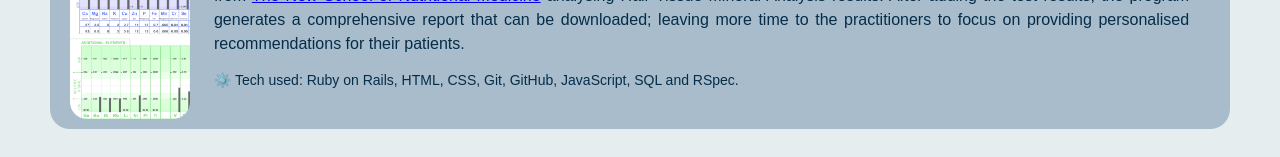
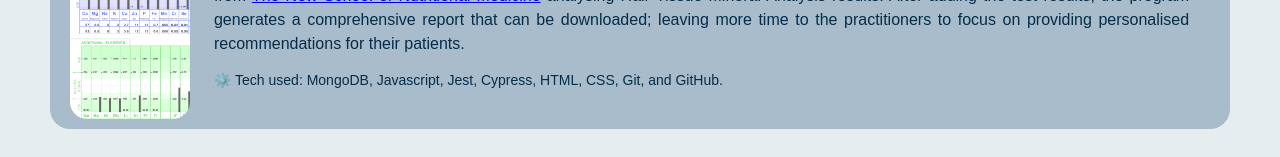
Before and after one commit to Pensano-dev/Pensano-dev, a React (Create React App) app: page /#/our-projects in a window 1280 px wide. Shown: the part 303-460 px from the top of the page. Built offline with nearby package versions, Linux system fonts and the light colour scheme.

Commit message:
Update HTMA tech

```diff
--- a/src/components/OurProjects/OurProjects.js
+++ b/src/components/OurProjects/OurProjects.js
@@ -31,7 +31,7 @@ export default function OurProjects() {
                 recommendations for their patients.
                 <br></br>
                   <p style={{ fontSize: 14 }}>
-                  ⚙️ Tech used: Ruby on Rails, HTML, CSS, Git, GitHub, JavaScript, SQL and RSpec.
+                  ⚙️ Tech used: MongoDB, Javascript, Jest, Cypress, HTML, CSS, Git, and GitHub.
                   </p>
                 </p>
           </div>
```
